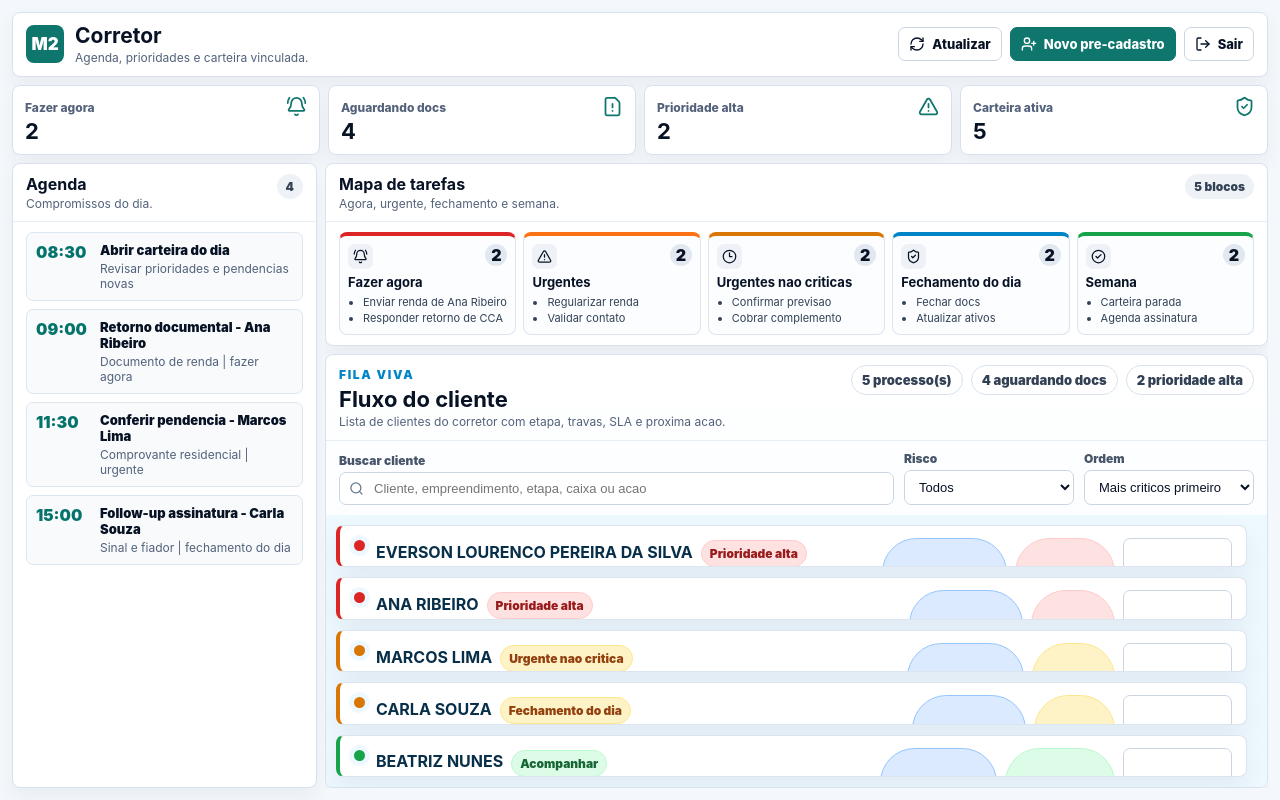
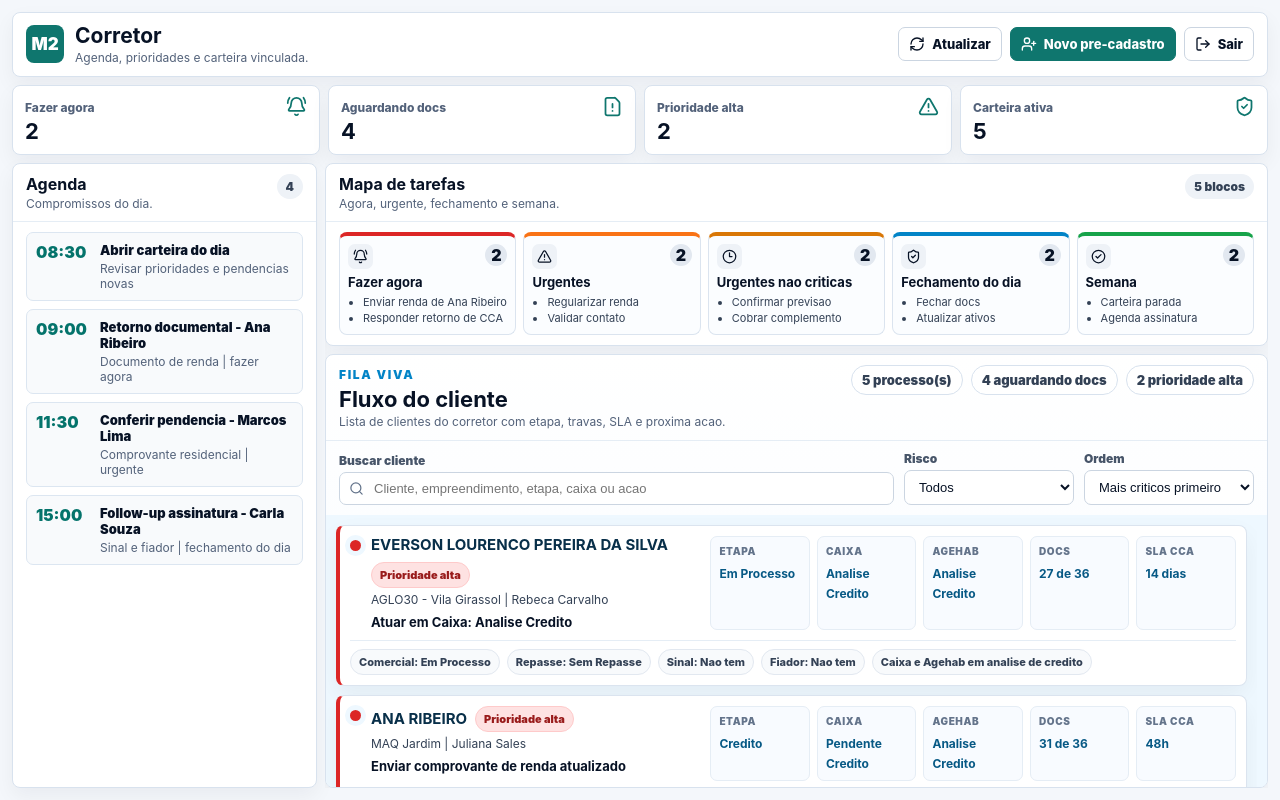
Before and after one commit to catsandygo-design/MAQ2-CREDITO, a Next.js app: page /corretor in a window 1280 px wide. Built offline with nearby package versions, Linux system fonts and the light colour scheme.

Commit message:
fix: render broker client queue as visible compact cards

```diff
--- a/src/app/corretor/page.tsx
+++ b/src/app/corretor/page.tsx
@@ -19,15 +19,12 @@ const taskGroups = [
 ];
 
 const clientes = [
-  { cliente: 'Everson Lourenco Pereira da Silva', empreendimento: 'AGLO30 - Vila Girassol', corretor: 'Rebeca Carvalho', etapa: 'Em Processo', caixa: 'Analise Credito', agehab: 'Analise Credito', acao: 'Atuar em Caixa: Analise Credito', risco: 'Alto', prioridade: 'Prioridade alta', comercial: 'Em Processo', repasse: 'Sem Repasse', aging: '107 anos', slaCca: '14 dias', docs: '27 de 36', sinal: 'Nao tem', fiador: 'Nao tem', obs: 'Sem observacao registrada', pendencias: ['Caixa: Analise Credito', 'Agehab: Analise Credito'], comercialStep: 1, repasseStep: -1 },
-  { cliente: 'Ana Ribeiro', empreendimento: 'MAQ Jardim', corretor: 'Juliana Sales', etapa: 'Credito', caixa: 'Pendente Credito', agehab: 'Analise Credito', acao: 'Enviar comprovante de renda atualizado', risco: 'Alto', prioridade: 'Prioridade alta', comercial: 'Credito', repasse: 'Sem Repasse', aging: '18 dias', slaCca: '48h', docs: '31 de 36', sinal: 'Pendente', fiador: 'Nao se aplica', obs: 'Cliente precisa reenviar renda antes do retorno do CCA.', pendencias: ['Renda: documento vencido', 'Caixa: Pendente Credito'], comercialStep: 2, repasseStep: -1 },
-  { cliente: 'Marcos Lima', empreendimento: 'MAQ Parque', corretor: 'Rafael Mendes', etapa: 'Em Processo', caixa: 'Analise CCA', agehab: 'Pendente Agehab', acao: 'Corrigir comprovante residencial', risco: 'Medio', prioridade: 'Urgente nao critica', comercial: 'Em Processo', repasse: 'Sem Repasse', aging: '32 dias', slaCca: '24h', docs: '29 de 36', sinal: 'Validado', fiador: 'Nao tem', obs: 'Conferir endereco antes de devolver para analise.', pendencias: ['Agehab: Pendente Agehab', 'Documento: residencia'], comercialStep: 1, repasseStep: -1 },
-  { cliente: 'Carla Souza', empreendimento: 'MAQ Vista', corretor: 'Rebeca Carvalho', etapa: 'Repasse', caixa: 'Condicionado', agehab: 'Validado', acao: 'Confirmar documento do fiador', risco: 'Medio', prioridade: 'Fechamento do dia', comercial: 'Aprovacao', repasse: 'Inicio Repasse', aging: '41 dias', slaCca: '12h', docs: '34 de 36', sinal: 'Validado', fiador: 'Pendente', obs: 'Trava de repasse depende da validacao do fiador.', pendencias: ['Fiador: documento pendente', 'Caixa: Condicionado'], comercialStep: 4, repasseStep: 1 },
-  { cliente: 'Beatriz Nunes', empreendimento: 'MAQ Prime', corretor: 'Lucas Andrade', etapa: 'Assinatura', caixa: 'Conforme', agehab: 'Validado', acao: 'Acompanhar assinatura', risco: 'Baixo', prioridade: 'Acompanhar', comercial: 'Assinatura', repasse: 'Assinatura Caixa', aging: '22 dias', slaCca: 'No prazo', docs: '36 de 36', sinal: 'Validado', fiador: 'Nao tem', obs: 'Cliente pronto para assinatura programada.', pendencias: ['Sem pendencia critica'], comercialStep: 3, repasseStep: 2 },
+  { cliente: 'Everson Lourenco Pereira da Silva', empreendimento: 'AGLO30 - Vila Girassol', corretor: 'Rebeca Carvalho', etapa: 'Em Processo', caixa: 'Analise Credito', agehab: 'Analise Credito', acao: 'Atuar em Caixa: Analise Credito', risco: 'Alto', prioridade: 'Prioridade alta', comercial: 'Em Processo', repasse: 'Sem Repasse', aging: '107 anos', slaCca: '14 dias', docs: '27 de 36', sinal: 'Nao tem', fiador: 'Nao tem', pendencias: 'Caixa e Agehab em analise de credito' },
+  { cliente: 'Ana Ribeiro', empreendimento: 'MAQ Jardim', corretor: 'Juliana Sales', etapa: 'Credito', caixa: 'Pendente Credito', agehab: 'Analise Credito', acao: 'Enviar comprovante de renda atualizado', risco: 'Alto', prioridade: 'Prioridade alta', comercial: 'Credito', repasse: 'Sem Repasse', aging: '18 dias', slaCca: '48h', docs: '31 de 36', sinal: 'Pendente', fiador: 'Nao se aplica', pendencias: 'Renda vencida e retorno de CCA' },
+  { cliente: 'Marcos Lima', empreendimento: 'MAQ Parque', corretor: 'Rafael Mendes', etapa: 'Em Processo', caixa: 'Analise CCA', agehab: 'Pendente Agehab', acao: 'Corrigir comprovante residencial', risco: 'Medio', prioridade: 'Urgente nao critica', comercial: 'Em Processo', repasse: 'Sem Repasse', aging: '32 dias', slaCca: '24h', docs: '29 de 36', sinal: 'Validado', fiador: 'Nao tem', pendencias: 'Documento de residencia e Agehab' },
+  { cliente: 'Carla Souza', empreendimento: 'MAQ Vista', corretor: 'Rebeca Carvalho', etapa: 'Repasse', caixa: 'Condicionado', agehab: 'Validado', acao: 'Confirmar documento do fiador', risco: 'Medio', prioridade: 'Fechamento do dia', comercial: 'Aprovacao', repasse: 'Inicio Repasse', aging: '41 dias', slaCca: '12h', docs: '34 de 36', sinal: 'Validado', fiador: 'Pendente', pendencias: 'Documento do fiador trava repasse' },
+  { cliente: 'Beatriz Nunes', empreendimento: 'MAQ Prime', corretor: 'Lucas Andrade', etapa: 'Assinatura', caixa: 'Conforme', agehab: 'Validado', acao: 'Acompanhar assinatura', risco: 'Baixo', prioridade: 'Acompanhar', comercial: 'Assinatura', repasse: 'Assinatura Caixa', aging: '22 dias', slaCca: 'No prazo', docs: '36 de 36', sinal: 'Validado', fiador: 'Nao tem', pendencias: 'Sem pendencia critica' },
 ];
-
-const commercialSteps = ['Reserva', 'Em Processo', 'Credito', 'Secretaria', 'Assinatura', 'Aprovacao', 'Sienge', 'Finalizada'];
-const repasseSteps = ['Em Repasse', 'Inicio Repasse', 'Assinatura Caixa', 'Inicio Garantia'];
 
 type Cliente = (typeof clientes)[number];
 const toneFromRisk = (risco: string) => (risco === 'Alto' ? 'danger' : risco === 'Medio' ? 'warn' : 'ok');
@@ -47,25 +44,32 @@ function TaskCard({ group }: { group: (typeof taskGroups)[number] }) {
   );
 }
 
-function FlowLine({ steps, activeStep }: { steps: string[]; activeStep: number }) {
-  return <div className="flow-line" style={{ ['--step-count' as string]: steps.length }}>{steps.map((step, index) => <div className="flow-step" key={step}><span className={index === activeStep ? 'flow-label active' : 'flow-label'}>{step}</span><span className={`flow-dot ${index < activeStep ? 'done' : ''} ${index === activeStep ? 'active' : ''}`} /></div>)}</div>;
-}
-
-function ClientFlowCard({ cliente }: { cliente: Cliente }) {
+function ClientQueueCard({ cliente }: { cliente: Cliente }) {
   const tone = toneFromRisk(cliente.risco);
   return (
-    <article className={`client-flow-card ${tone}`}>
-      <div className="client-flow-top">
-        <div className="client-identity"><span className={`risk-dot ${tone}`} /><div><div className="client-title-row"><h3>{cliente.cliente}</h3><StatusPill value={cliente.prioridade} tone={tone} /></div><p>{cliente.empreendimento}</p><span>{cliente.corretor}</span></div></div>
-        <div className="client-actions"><StatusPill value={`Comercial ${cliente.aging}`} tone="blue" /><StatusPill value={`Credito ${cliente.slaCca}`} tone={tone} /><button type="button">Abrir detalhes</button></div>
+    <article className={`client-row ${tone}`}>
+      <div className="client-main">
+        <span className={`risk-dot ${tone}`} />
+        <div className="client-copy">
+          <div className="client-title-row"><h3>{cliente.cliente}</h3><StatusPill value={cliente.prioridade} tone={tone} /></div>
+          <p>{cliente.empreendimento} | {cliente.corretor}</p>
+          <strong>{cliente.acao}</strong>
+        </div>
       </div>
-      <div className="client-main-grid">
-        <section className="client-process-card"><h4>{cliente.etapa}</h4><p>Repasse em {cliente.repasse}. Docs: {cliente.docs}</p><div className="chip-row"><StatusPill value={`Aging ${cliente.aging}`} /><StatusPill value={`SLA CCA ${cliente.slaCca}`} tone={tone} /></div></section>
-        <section className="client-action-card"><h4>{cliente.acao}</h4><p>Caixa: {cliente.caixa}</p><p>{cliente.obs}</p></section>
+      <div className="client-stats">
+        <div><span>Etapa</span><strong>{cliente.etapa}</strong></div>
+        <div><span>Caixa</span><strong>{cliente.caixa}</strong></div>
+        <div><span>Agehab</span><strong>{cliente.agehab}</strong></div>
+        <div><span>Docs</span><strong>{cliente.docs}</strong></div>
+        <div><span>SLA CCA</span><strong>{cliente.slaCca}</strong></div>
       </div>
-      <section className="flow-panel"><div className="flow-heading"><span>Comercial</span><strong>{cliente.comercial}</strong></div><FlowLine steps={commercialSteps} activeStep={cliente.comercialStep} /></section>
-      <section className="flow-panel repasse"><div className="flow-heading"><span>Repasse</span><strong>{cliente.repasse}</strong></div><FlowLine steps={repasseSteps} activeStep={cliente.repasseStep} /></section>
-      <div className="client-bottom-grid"><div className="info-tile"><span>Caixa</span><strong>{cliente.caixa}</strong></div><div className="info-tile"><span>Agehab</span><strong>{cliente.agehab}</strong></div><div className="info-tile"><span>Sinal</span><strong>{cliente.sinal}</strong></div><div className="info-tile"><span>Fiador</span><strong>{cliente.fiador}</strong></div><div className="info-tile"><span>SLA</span><strong>{cliente.slaCca}</strong></div><div className="mapped-issues"><h4>Pendencias mapeadas</h4>{cliente.pendencias.map((item) => <p key={item}>{item}</p>)}</div></div>
+      <div className="client-footer">
+        <span>Comercial: {cliente.comercial}</span>
+        <span>Repasse: {cliente.repasse}</span>
+        <span>Sinal: {cliente.sinal}</span>
+        <span>Fiador: {cliente.fiador}</span>
+        <span>{cliente.pendencias}</span>
+      </div>
     </article>
   );
 }
@@ -93,31 +97,25 @@ export default function CorretorPage() {
         .topbar, .panel, .metric { background: #fff; border: 1px solid #d8e2ee; border-radius: 8px; box-shadow: 0 8px 20px rgba(15, 23, 42, .05); }
         .topbar { display: flex; justify-content: space-between; gap: 12px; align-items: center; padding: 10px 13px; }
         .brand { display: flex; align-items: center; gap: 11px; min-width: 0; } .mark { width: 38px; height: 38px; border-radius: 8px; display: grid; place-items: center; background: #0f766e; color: #fff; font-weight: 900; font-size: 17px; }
-        h1, h2, h3, h4, p { margin: 0; } h1 { font-size: 21px; } h2 { font-size: 16px; } h3 { font-size: 13px; } h4 { font-size: 14px; }
+        h1, h2, h3, p { margin: 0; } h1 { font-size: 21px; } h2 { font-size: 16px; } h3 { font-size: 13px; }
         .subtle { color: #53627a; font-size: 12px; line-height: 1.3; margin-top: 2px; }
-        .actions, .client-actions, .chip-row, .client-list-actions { display: flex; gap: 8px; flex-wrap: wrap; } .actions { justify-content: flex-end; }
-        .btn, .client-actions button { display: inline-flex; align-items: center; justify-content: center; gap: 7px; border: 1px solid #cbd5e1; background: #fff; border-radius: 7px; padding: 8px 10px; font-weight: 800; font-size: 13px; color: #071225; text-decoration: none; cursor: pointer; }
-        .btn.primary { background: #0f766e; border-color: #0f766e; color: #fff; }
+        .actions { display: flex; gap: 8px; flex-wrap: wrap; justify-content: flex-end; } .btn { display: inline-flex; align-items: center; justify-content: center; gap: 7px; border: 1px solid #cbd5e1; background: #fff; border-radius: 7px; padding: 8px 10px; font-weight: 800; font-size: 13px; color: #071225; text-decoration: none; } .btn.primary { background: #0f766e; border-color: #0f766e; color: #fff; }
         .summary-grid { display: grid; grid-template-columns: repeat(4, minmax(0, 1fr)); gap: 8px; } .metric { padding: 10px 12px; display: flex; justify-content: space-between; align-items: flex-start; } .metric span { color: #53627a; font-size: 12px; font-weight: 800; } .metric strong { display: block; margin-top: 2px; font-size: 22px; } .metric svg { color: #0f766e; }
-        .workspace { display: grid; grid-template-columns: 305px 1fr; gap: 8px; min-height: 0; }
-        .left-rail { min-height: 0; overflow-y: auto; } .right-workstream { display: grid; grid-template-rows: auto minmax(0, 1fr); gap: 8px; min-height: 0; overflow: hidden; }
-        .panel { overflow: hidden; } .panel-head { display: flex; justify-content: space-between; gap: 10px; align-items: flex-start; padding: 10px 13px; border-bottom: 1px solid #e5edf5; } .panel-body { padding: 10px 13px; }
-        .count { background: #eef2f7; color: #334155; border-radius: 999px; padding: 5px 9px; font-size: 12px; font-weight: 900; white-space: nowrap; }
+        .workspace { display: grid; grid-template-columns: 305px 1fr; gap: 8px; min-height: 0; } .left-rail { min-height: 0; overflow-y: auto; } .right-workstream { display: grid; grid-template-rows: auto minmax(0, 1fr); gap: 8px; min-height: 0; overflow: hidden; }
+        .panel { overflow: hidden; } .panel-head { display: flex; justify-content: space-between; gap: 10px; align-items: flex-start; padding: 10px 13px; border-bottom: 1px solid #e5edf5; } .panel-body { padding: 10px 13px; } .count { background: #eef2f7; color: #334155; border-radius: 999px; padding: 5px 9px; font-size: 12px; font-weight: 900; white-space: nowrap; }
         .agenda-list { display: grid; gap: 8px; } .agenda-item { display: grid; grid-template-columns: 55px 1fr; gap: 9px; padding: 9px; border: 1px solid #dce6f1; border-radius: 7px; background: #f8fafc; } .agenda-time { color: #04736b; font-weight: 900; } .agenda-title { font-weight: 900; font-size: 13px; } .agenda-meta { color: #53627a; font-size: 12px; margin-top: 3px; }
         .task-grid { display: grid; grid-template-columns: repeat(5, minmax(0, 1fr)); gap: 7px; } .task-card { border: 1px solid #dbe4ef; border-radius: 8px; padding: 8px; background: #fbfdff; } .task-card.critical { border-top: 4px solid #dc2626; } .task-card.high { border-top: 4px solid #f97316; } .task-card.medium { border-top: 4px solid #d97706; } .task-card.info { border-top: 4px solid #0284c7; } .task-card.success { border-top: 4px solid #16a34a; } .task-head { display: flex; justify-content: space-between; margin-bottom: 5px; } .task-icon { width: 25px; height: 25px; border-radius: 7px; display: grid; place-items: center; background: #eef2f7; } .task-count { min-width: 22px; height: 22px; display: grid; place-items: center; border-radius: 999px; background: #e2e8f0; font-weight: 900; } .task-card li { color: #334155; font-size: 11px; line-height: 1.2; } ul { margin: 6px 0 0; padding-left: 15px; display: grid; gap: 3px; }
-        .client-list-panel { display: grid; grid-template-rows: auto auto minmax(0, 1fr); min-height: 0; background: linear-gradient(180deg, #ffffff 0%, #f7fbff 100%); } .client-list-actions { justify-content: flex-end; } .client-list-actions .count { background: #fff; border: 1px solid #d8e2ee; padding: 6px 10px; font-size: 13px; }
+        .client-list-panel { display: grid; grid-template-rows: auto auto minmax(0, 1fr); min-height: 0; background: linear-gradient(180deg, #ffffff 0%, #f7fbff 100%); } .client-list-actions { display: flex; gap: 8px; flex-wrap: wrap; justify-content: flex-end; } .client-list-actions .count { background: #fff; border: 1px solid #d8e2ee; padding: 6px 10px; font-size: 13px; }
         .filters { display: grid; grid-template-columns: 1fr 170px 170px; gap: 10px; align-items: end; } .field { display: grid; gap: 4px; } .field label { color: #475569; font-size: 12px; font-weight: 900; } .field input, .field select { width: 100%; border: 1px solid #cbd5e1; border-radius: 7px; padding: 8px 10px; background: #fff; color: #071225; font-size: 13px; outline: none; }
-        .client-flow-list { min-height: 0; overflow-y: auto; display: grid; align-content: start; gap: 10px; padding: 10px; background: #eef8ff; scrollbar-gutter: stable; } .client-flow-list::-webkit-scrollbar, .left-rail::-webkit-scrollbar { width: 10px; } .client-flow-list::-webkit-scrollbar-thumb, .left-rail::-webkit-scrollbar-thumb { background: #94a3b8; border-radius: 999px; } .client-flow-list::-webkit-scrollbar-track, .left-rail::-webkit-scrollbar-track { background: #e2e8f0; border-radius: 999px; }
-        .client-flow-card { background: #fff; border: 1px solid #dbe4ef; border-left-width: 4px; border-radius: 8px; overflow: hidden; box-shadow: 0 12px 28px rgba(15, 23, 42, .06); } .client-flow-card.danger { border-left-color: #dc2626; } .client-flow-card.warn { border-left-color: #d97706; } .client-flow-card.ok { border-left-color: #16a34a; }
-        .client-flow-top { display: flex; justify-content: space-between; gap: 12px; padding: 12px 14px; border-bottom: 1px solid #e5edf5; } .client-identity { display: flex; gap: 11px; min-width: 0; } .client-title-row { display: flex; gap: 8px; align-items: center; flex-wrap: wrap; } .client-identity h3 { color: #082f49; font-size: 16px; line-height: 1.2; text-transform: uppercase; } .client-identity p { color: #334155; font-size: 13px; margin-top: 4px; } .client-identity span { color: #475569; font-size: 12px; margin-top: 2px; display: inline-block; } .risk-dot { width: 11px; height: 11px; border-radius: 999px; margin-top: 5px; box-shadow: 0 0 0 5px #eef8ff; flex: 0 0 auto; } .risk-dot.danger { background: #dc2626; } .risk-dot.warn { background: #d97706; } .risk-dot.ok { background: #16a34a; }
-        .status-pill { display: inline-flex; align-items: center; border-radius: 999px; padding: 5px 8px; font-weight: 900; font-size: 11px; white-space: nowrap; border: 1px solid #e2e8f0; background: #eef2f7; color: #334155; } .status-pill.danger { background: #fee2e2; color: #991b1b; border-color: #fecaca; } .status-pill.warn { background: #fef3c7; color: #92400e; border-color: #fde68a; } .status-pill.ok { background: #dcfce7; color: #166534; border-color: #bbf7d0; } .status-pill.blue { background: #dbeafe; color: #075985; border-color: #93c5fd; }
-        .client-main-grid { display: grid; grid-template-columns: 1fr 1fr; gap: 8px; padding: 10px 14px; background: #f8fbff; } .client-process-card, .client-action-card, .info-tile, .mapped-issues { border: 1px solid #e5edf5; border-radius: 8px; background: #fff; padding: 10px; } .client-action-card { background: #fff7f7; border-color: #fde2e2; } .client-process-card h4, .client-action-card h4 { font-size: 15px; margin-bottom: 5px; } .client-process-card p, .client-action-card p, .mapped-issues p { color: #334155; font-size: 12px; line-height: 1.35; margin-top: 4px; }
-        .flow-panel { margin: 10px 14px; border: 1px solid #e5edf5; border-radius: 8px; padding: 9px 12px 12px; background: #f8fbff; } .flow-panel.repasse { background: #f0fdf4; } .flow-heading { display: flex; justify-content: space-between; align-items: center; margin-bottom: 9px; } .flow-heading span { border-radius: 999px; padding: 5px 9px; font-size: 10px; text-transform: uppercase; letter-spacing: .08em; font-weight: 900; color: #075985; background: #e0f2fe; } .flow-panel.repasse .flow-heading span { color: #166534; background: #dcfce7; } .flow-heading strong { font-size: 14px; }
-        .flow-line { display: grid; grid-template-columns: repeat(var(--step-count), minmax(72px, 1fr)); position: relative; } .flow-line:before { content: ''; position: absolute; left: 18px; right: 18px; top: 30px; height: 4px; border-radius: 999px; background: #cbd5e1; } .flow-step { display: grid; justify-items: center; gap: 10px; position: relative; min-width: 0; } .flow-label { color: #475569; font-size: 11px; text-align: center; line-height: 1.15; min-height: 26px; } .flow-label.active { color: #020617; font-weight: 900; } .flow-dot { width: 13px; height: 13px; border-radius: 999px; border: 3px solid #cbd5e1; background: #fff; z-index: 1; } .flow-dot.done { border-color: #10b981; background: #10b981; } .flow-dot.active { width: 17px; height: 17px; border-color: #38bdf8; box-shadow: 0 0 0 6px rgba(56, 189, 248, .18); }
-        .client-bottom-grid { display: grid; grid-template-columns: repeat(5, minmax(100px, 1fr)) 1.4fr; gap: 8px; padding: 0 14px 14px; } .info-tile span { display: block; color: #475569; font-size: 11px; text-transform: uppercase; letter-spacing: .06em; font-weight: 900; margin-bottom: 6px; } .info-tile strong { display: block; border: 1px solid #93c5fd; background: #dbeafe; color: #075985; border-radius: 999px; text-align: center; padding: 7px; font-size: 12px; } .mapped-issues h4 { color: #082f49; font-size: 14px; }
-        @media (max-width: 1180px) { .broker-page { height: auto; overflow: auto; } .broker-shell { height: auto; } .workspace { grid-template-columns: 1fr; } .right-workstream { overflow: visible; } .client-list-panel { min-height: 560px; } .task-grid, .summary-grid { grid-template-columns: repeat(2, minmax(0, 1fr)); } .client-main-grid, .client-bottom-grid { grid-template-columns: 1fr 1fr; } .mapped-issues { grid-column: 1 / -1; } }
-        @media (max-width: 900px) { .flow-line { overflow-x: auto; padding-bottom: 8px; grid-auto-flow: column; grid-auto-columns: 110px; grid-template-columns: none; } .client-flow-top { flex-direction: column; } .client-actions { justify-content: flex-start; } }
-        @media (max-width: 760px) { .broker-page { padding: 10px; } .topbar, .actions { align-items: flex-start; flex-direction: column; } .task-grid, .summary-grid, .filters, .client-main-grid, .client-bottom-grid { grid-template-columns: 1fr; } .client-identity h3 { font-size: 15px; } }
+        .client-flow-list { min-height: 0; overflow-y: auto; display: grid; align-content: start; gap: 9px; padding: 10px; background: #eef8ff; scrollbar-gutter: stable; } .client-flow-list::-webkit-scrollbar, .left-rail::-webkit-scrollbar { width: 10px; } .client-flow-list::-webkit-scrollbar-thumb, .left-rail::-webkit-scrollbar-thumb { background: #94a3b8; border-radius: 999px; } .client-flow-list::-webkit-scrollbar-track, .left-rail::-webkit-scrollbar-track { background: #e2e8f0; border-radius: 999px; }
+        .client-row { display: grid; grid-template-columns: minmax(310px, 1.2fr) 1.8fr; gap: 10px; background: #fff; border: 1px solid #dbe4ef; border-left-width: 4px; border-radius: 8px; padding: 10px; box-shadow: 0 10px 24px rgba(15, 23, 42, .05); } .client-row.danger { border-left-color: #dc2626; } .client-row.warn { border-left-color: #d97706; } .client-row.ok { border-left-color: #16a34a; }
+        .client-main { display: flex; gap: 10px; min-width: 0; } .client-copy { min-width: 0; } .client-title-row { display: flex; gap: 8px; align-items: center; flex-wrap: wrap; } .client-title-row h3 { color: #082f49; font-size: 15px; line-height: 1.2; text-transform: uppercase; } .client-copy p { color: #334155; font-size: 12px; margin-top: 4px; } .client-copy strong { display: block; color: #071225; font-size: 13px; margin-top: 7px; }
+        .risk-dot { width: 11px; height: 11px; border-radius: 999px; margin-top: 4px; box-shadow: 0 0 0 5px #eef8ff; flex: 0 0 auto; } .risk-dot.danger { background: #dc2626; } .risk-dot.warn { background: #d97706; } .risk-dot.ok { background: #16a34a; }
+        .status-pill { display: inline-flex; align-items: center; border-radius: 999px; padding: 5px 8px; font-weight: 900; font-size: 11px; white-space: nowrap; border: 1px solid #e2e8f0; background: #eef2f7; color: #334155; } .status-pill.danger { background: #fee2e2; color: #991b1b; border-color: #fecaca; } .status-pill.warn { background: #fef3c7; color: #92400e; border-color: #fde68a; } .status-pill.ok { background: #dcfce7; color: #166534; border-color: #bbf7d0; }
+        .client-stats { display: grid; grid-template-columns: repeat(5, minmax(92px, 1fr)); gap: 7px; } .client-stats div { border: 1px solid #e5edf5; border-radius: 7px; padding: 8px; background: #f8fbff; } .client-stats span { display: block; color: #64748b; font-size: 10px; text-transform: uppercase; letter-spacing: .06em; font-weight: 900; margin-bottom: 5px; } .client-stats strong { color: #075985; font-size: 12px; line-height: 1.2; }
+        .client-footer { grid-column: 1 / -1; display: flex; gap: 7px; flex-wrap: wrap; border-top: 1px solid #e5edf5; padding-top: 8px; } .client-footer span { background: #f8fafc; border: 1px solid #e2e8f0; border-radius: 999px; color: #334155; font-size: 11px; font-weight: 800; padding: 5px 8px; }
+        @media (max-width: 1180px) { .broker-page { height: auto; overflow: auto; } .broker-shell { height: auto; } .workspace { grid-template-columns: 1fr; } .right-workstream { overflow: visible; } .client-list-panel { min-height: 560px; } .task-grid, .summary-grid { grid-template-columns: repeat(2, minmax(0, 1fr)); } .client-row { grid-template-columns: 1fr; } }
+        @media (max-width: 760px) { .broker-page { padding: 10px; } .topbar, .actions { align-items: flex-start; flex-direction: column; } .task-grid, .summary-grid, .filters, .client-stats { grid-template-columns: 1fr; } .client-title-row h3 { font-size: 14px; } }
       `}</style>
 
       <div className="broker-shell">
@@ -134,7 +132,7 @@ export default function CorretorPage() {
             <section className="panel client-list-panel">
               <div className="panel-head"><div><p className="subtle" style={{ color: '#0284c7', fontWeight: 900, textTransform: 'uppercase', letterSpacing: '.14em' }}>Fila viva</p><h2 style={{ fontSize: 22, marginTop: 4 }}>Fluxo do cliente</h2><p className="subtle">Lista de clientes do corretor com etapa, travas, SLA e proxima acao.</p></div><div className="client-list-actions"><span className="count">{filteredClientes.length} processo(s)</span><span className="count">{waitingDocsCount} aguardando docs</span><span className="count">{highPriorityCount} prioridade alta</span></div></div>
               <div className="panel-body filters"><div className="field"><label>Buscar cliente</label><div style={{ position: 'relative' }}><Search size={15} style={{ position: 'absolute', left: 10, top: 9, color: '#64748b' }} /><input style={{ paddingLeft: 34 }} value={query} onChange={(event) => setQuery(event.target.value)} placeholder="Cliente, empreendimento, etapa, caixa ou acao" /></div></div><div className="field"><label>Risco</label><select value={risk} onChange={(event) => setRisk(event.target.value)}><option>Todos</option><option>Alto</option><option>Medio</option><option>Baixo</option></select></div><div className="field"><label>Ordem</label><select><option>Mais criticos primeiro</option></select></div></div>
-              <div className="client-flow-list">{filteredClientes.map((cliente) => <ClientFlowCard cliente={cliente} key={cliente.cliente} />)}</div>
+              <div className="client-flow-list">{filteredClientes.map((cliente) => <ClientQueueCard cliente={cliente} key={cliente.cliente} />)}</div>
             </section>
           </div>
         </section>
```
